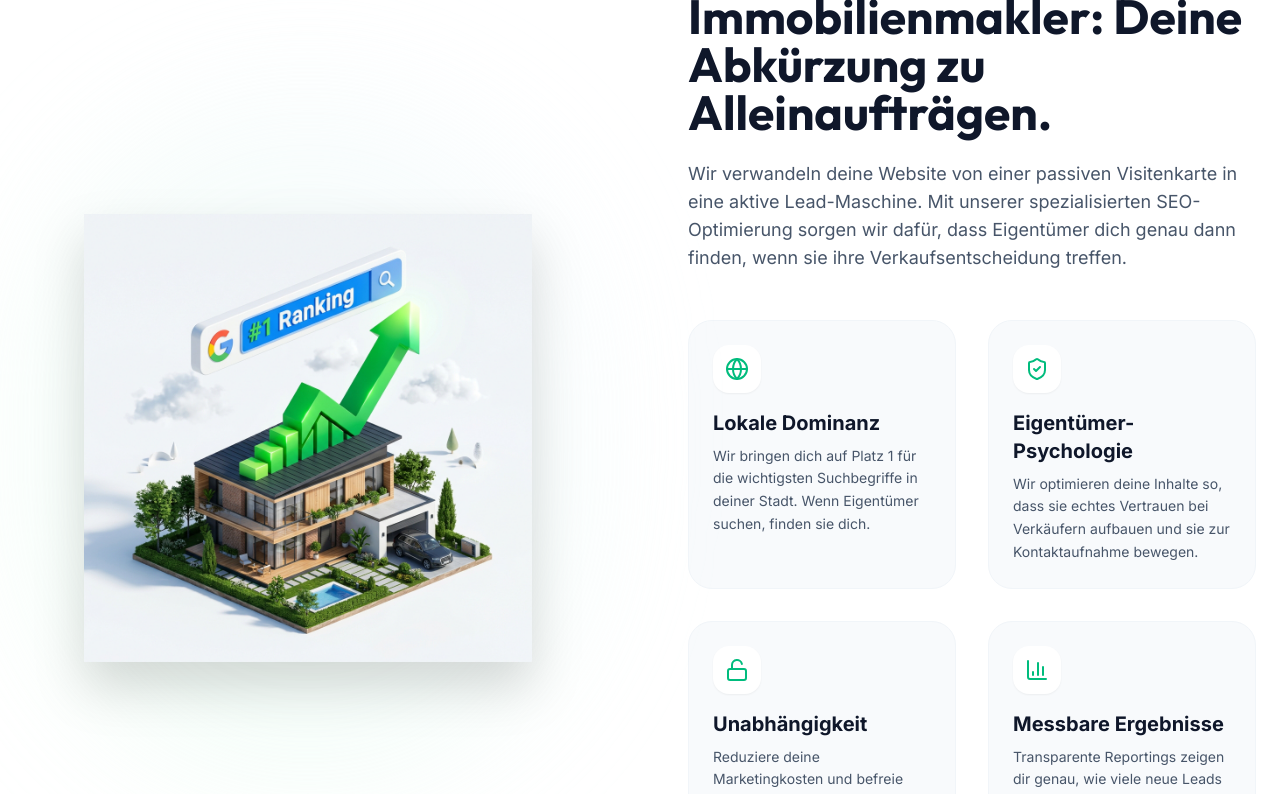
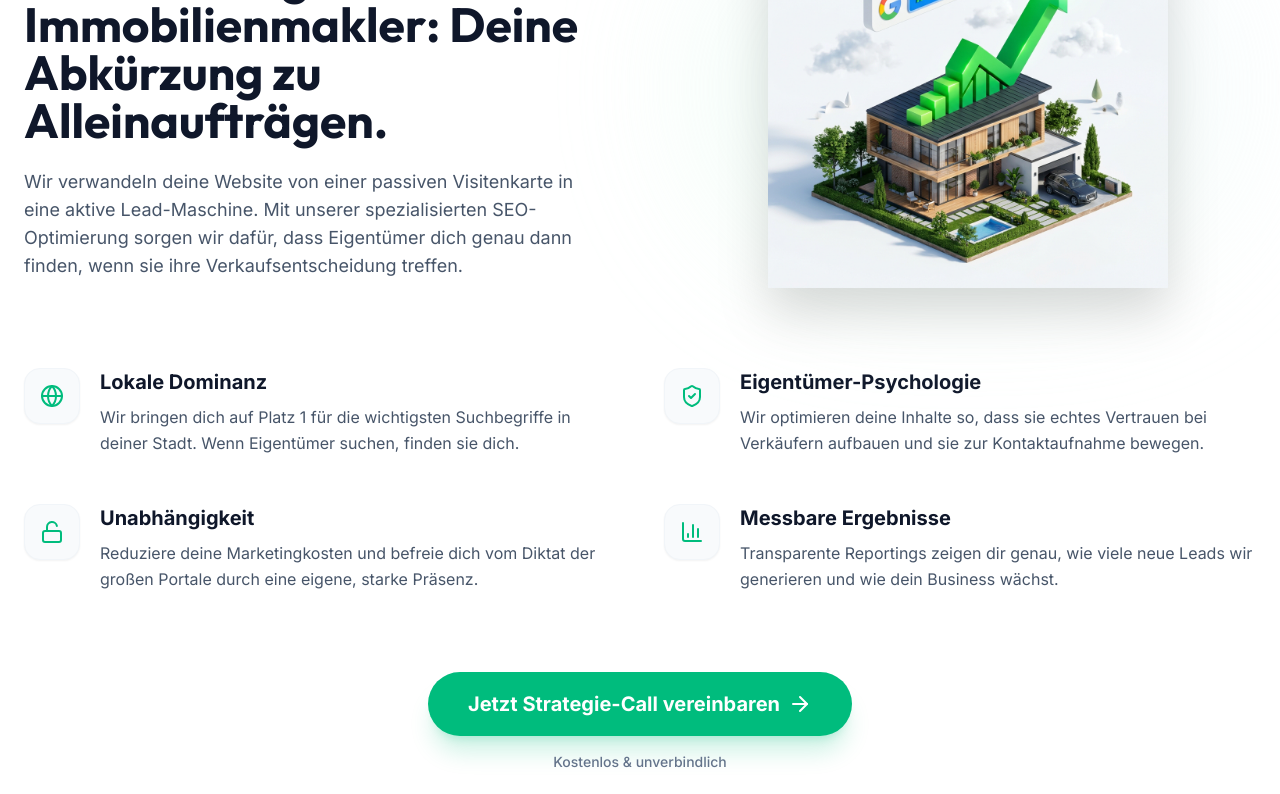
Before and after one commit to timmsug-source/website-linkedin, a Next.js app: page /leistungen/seo-geo/immobilienmakler in a window 1280 px wide. Shown: the part 2220-3014 px from the top of the page. Built offline with nearby package versions, Linux system fonts and the light colour scheme.

Commit message:
Optimize MaklerSolution layout to 2x2 grid

```diff
--- a/src/components/lp/ImmobilienmaklerSections.tsx
+++ b/src/components/lp/ImmobilienmaklerSections.tsx
@@ -230,13 +230,28 @@ export function MaklerSolution() {
   return (
     <section className="py-24 bg-white overflow-hidden" aria-labelledby="solution-heading">
       <div className="max-w-7xl mx-auto px-6">
-        <div className="grid grid-cols-1 lg:grid-cols-2 gap-16 lg:gap-24 items-center">
-          {/* Left: Illustration */}
-          <div className="relative order-2 lg:order-1 lg:h-[700px] flex items-center justify-center">
+        {/* Top Part: Text and Illustration side by side */}
+        <div className="grid grid-cols-1 lg:grid-cols-2 gap-12 lg:gap-20 items-center mb-20">
+          <div>
+            <div className="inline-flex items-center gap-2 px-3 py-1.5 rounded-full bg-green-100 text-green-700 text-sm font-bold mb-6">
+              <Star size={14} fill="currentColor" />
+              Die Lösung: Strategisches SEO
+            </div>
+
+            <h2 id="solution-heading" className="text-4xl md:text-5xl font-display font-bold text-slate-900 leading-tight mb-6">
+              SEO-Strategie für Immobilienmakler: Deine Abkürzung zu Alleinaufträgen.
+            </h2>
+
+            <p className="text-lg text-slate-600">
+              Wir verwandeln deine Website von einer passiven Visitenkarte in eine aktive Lead-Maschine. Mit unserer spezialisierten SEO-Optimierung sorgen wir dafür, dass Eigentümer dich genau dann finden, wenn sie ihre Verkaufsentscheidung treffen.
+            </p>
+          </div>
+
+          <div className="relative h-[300px] md:h-[400px] flex items-center justify-center">
             {/* Decorative background blobs */}
             <div className="absolute inset-0 bg-gradient-to-tr from-green-100/50 to-blue-50/50 rounded-full blur-3xl opacity-70 animate-pulse" />
 
-            <div className="relative w-full max-w-md aspect-square lg:aspect-auto lg:h-full lg:max-h-[600px] hover:scale-105 transition-transform duration-700 ease-out">
+            <div className="relative w-full h-full hover:scale-105 transition-transform duration-700 ease-out">
               <Image
                 src="/images/makler_solution.png"
                 alt="Illustration von SEO-Erfolg für Immobilienmakler"
@@ -246,44 +261,32 @@ export function MaklerSolution() {
               />
             </div>
           </div>
-
-          {/* Right: Text & Solutions */}
-          <div className="order-1 lg:order-2">
-            <div className="inline-flex items-center gap-2 px-3 py-1.5 rounded-full bg-green-100 text-green-700 text-sm font-bold mb-6">
-              <Star size={14} fill="currentColor" />
-              Die Lösung: Strategisches SEO
         </div>
 
-            <h2 id="solution-heading" className="text-4xl md:text-5xl font-display font-bold text-slate-900 leading-tight mb-6">
-              SEO-Strategie für Immobilienmakler: Deine Abkürzung zu Alleinaufträgen.
-            </h2>
-
-            <p className="text-lg text-slate-600 mb-12">
-              Wir verwandeln deine Website von einer passiven Visitenkarte in eine aktive Lead-Maschine. Mit unserer spezialisierten SEO-Optimierung sorgen wir dafür, dass Eigentümer dich genau dann finden, wenn sie ihre Verkaufsentscheidung treffen.
-            </p>
-
-            <div className="grid grid-cols-1 sm:grid-cols-2 gap-8">
+        {/* Bottom Part: 2x2 Grid of solutions */}
+        <div className="grid grid-cols-1 md:grid-cols-2 gap-x-12 gap-y-12 mb-20">
           {solutions.map((solution, idx) => (
-                <div key={idx} className="p-6 rounded-3xl bg-slate-50 border border-slate-100 hover:border-accent hover:shadow-xl transition-all duration-300">
-                  <div className="w-12 h-12 rounded-2xl bg-white text-accent flex items-center justify-center mb-4 shadow-sm">
+            <div key={idx} className="flex gap-5 group">
+              <div className="w-14 h-14 rounded-2xl bg-slate-50 text-accent flex items-center justify-center shrink-0 group-hover:scale-110 group-hover:bg-green-50 transition-all duration-300 shadow-sm border border-slate-100">
                 {solution.icon}
               </div>
+              <div>
                 <h3 className="text-xl font-bold text-slate-900 mb-2">{solution.title}</h3>
-                  <p className="text-slate-600 text-sm leading-relaxed">{solution.desc}</p>
+                <p className="text-slate-600 leading-relaxed">{solution.desc}</p>
+              </div>
             </div>
           ))}
         </div>
 
-            <div className="mt-12 flex items-center gap-6">
+        <div className="flex flex-col items-center justify-center text-center">
           <a
             href={PHONE_URL}
-                className="inline-flex items-center justify-center bg-accent hover:bg-accent/90 text-white rounded-full px-8 h-14 text-lg font-bold shadow-lg shadow-accent/20 transition-all"
+            className="inline-flex items-center justify-center bg-accent hover:bg-accent/90 text-white rounded-full px-10 h-16 text-xl font-bold shadow-xl shadow-accent/20 transition-all hover:-translate-y-1"
           >
-                Jetzt Strategie planen
-                <ArrowRight className="ml-2" size={20} />
+            Jetzt Strategie-Call vereinbaren
+            <ArrowRight className="ml-2" size={24} />
           </a>
-            </div>
-          </div>
+          <p className="mt-4 text-sm text-slate-500 font-medium">Kostenlos & unverbindlich</p>
         </div>
       </div>
     </section>
```
Lines whose indentation alone changed are shown as unchanged.
